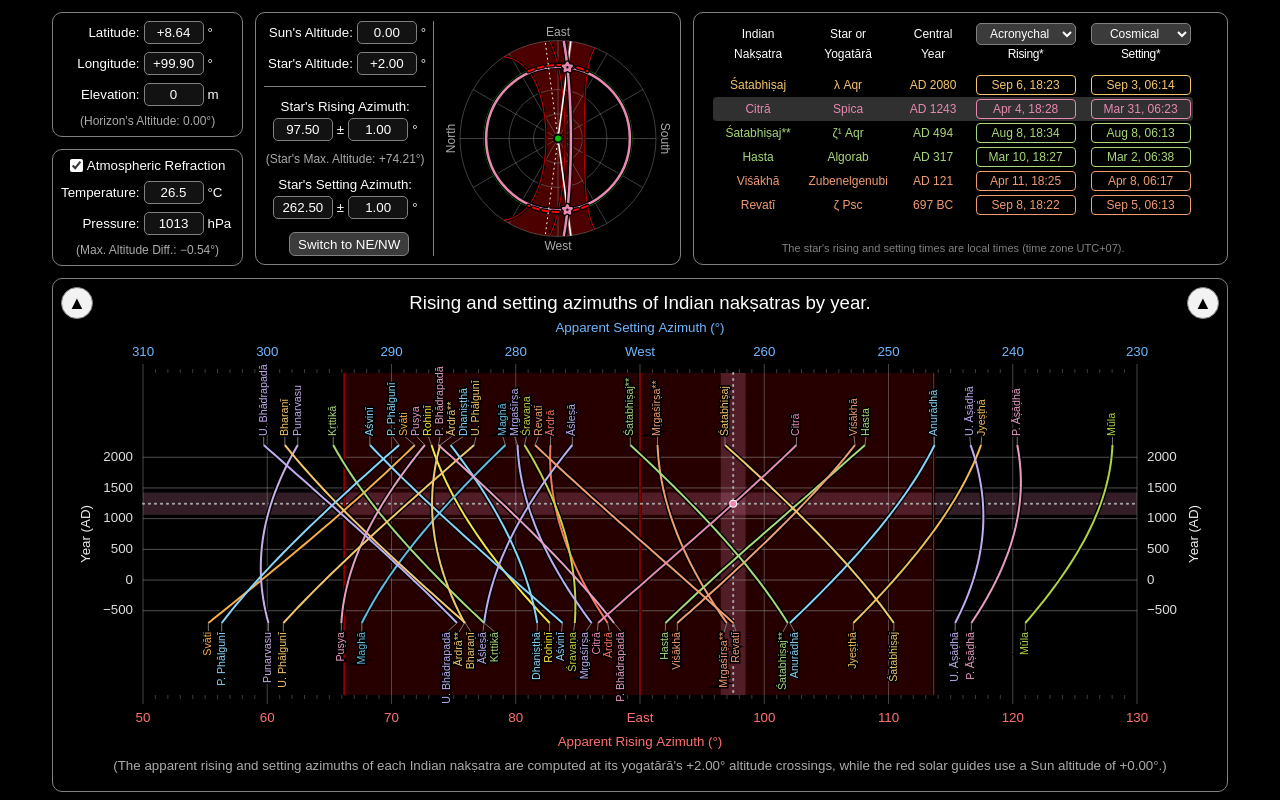
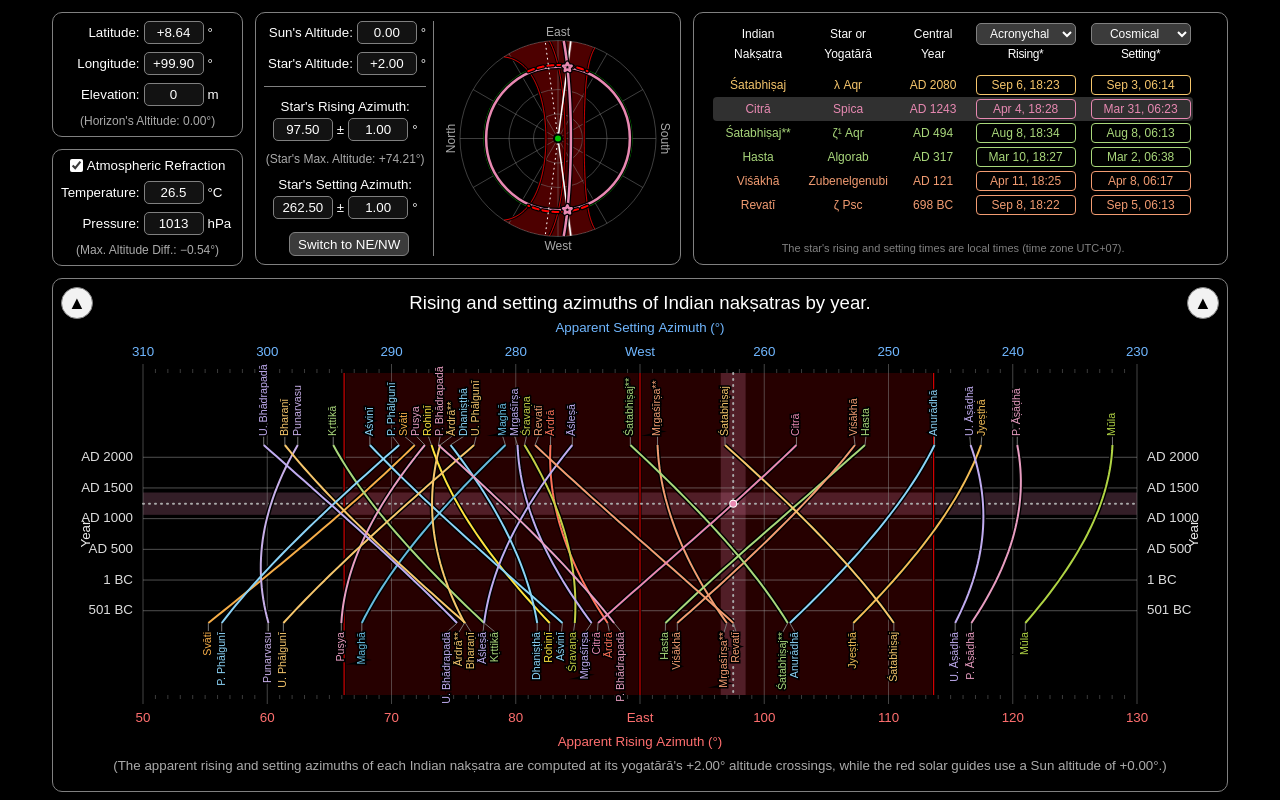
Before and after one commit to harrykoad/armilla, a plain HTML site: page astrolabe.html in a window 1280 px wide. Shown: the top 800 px of the page. Drawn offline with Linux system fonts and the light colour scheme.

Commit message:
Add files via upload

```diff
--- a/astrolabe.html
+++ b/astrolabe.html
@@ -690,9 +690,11 @@ function uncertaintyIntersections(tracks, conditions) {
 			(Number.isFinite(a.centralYear) ? a.centralYear : (a.start + a.end) / 2) ||
 			a.track.name.localeCompare(b.track.name)})}
 
+function formatCalendarYear(year) {
+	return year <= 0 ? 1 - year + " BC" : "AD " + year}
+
 function formatIntersectionYear(year) {
-	const rounded = Math.round(year)
-	return rounded < 0 ? Math.abs(rounded) + " BC" : "AD " + rounded}
+	return formatCalendarYear(Math.round(year))}
 
 function horizonOppositionError(
 	star, julianDay, conditions, starAltitude, sunAltitude,
@@ -816,8 +818,7 @@ function starOppositionEvent(
 			result = {label: monthName + " " + day, julianDay: crossingDay,
 				date: eventYear + "-" + String(month).padStart(2, "0") + "-" +
 					String(day).padStart(2, "0"), time: timeText,
-				tooltip: (eventYear < 0 ? "-" + String(Math.abs(eventYear)).padStart(4, "0") :
-					String(eventYear).padStart(4, "0")) + " " + monthName + " " + day +
+				tooltip: formatCalendarYear(eventYear) + " " + monthName + " " + day +
 					" @ " + timeText}}}
 	graph.oppositionDates.set(key, result)
 	return result}
@@ -1308,8 +1309,8 @@ function drawAzimuthGraph(canvas, tracks, selectedIntersection, conditions, naks
 			"use a Sun altitude of " + sunAltitude + ".)",
 			(left + right) / 2, height - 17)
 	ctx.fillStyle = "#ededed"
-	drawVerticalLabel(ctx, "Year (AD)", 25, (top + bottom) / 2)
-	drawVerticalLabel(ctx, "Year (AD)", width - 25, (top + bottom) / 2)
+	drawVerticalLabel(ctx, "Year", 25, (top + bottom) / 2)
+	drawVerticalLabel(ctx, "Year", width - 25, (top + bottom) / 2)
 	if(solarGuides.solstices.length === 2) {
 		const solarMinimum = Math.min(...solarGuides.solstices)
 		const solarMaximum = Math.max(...solarGuides.solstices)
@@ -1355,7 +1356,7 @@ function drawAzimuthGraph(canvas, tracks, selectedIntersection, conditions, naks
 	ctx.setLineDash([])
 	for(let year = Math.ceil(graph.yearMin / 500) * 500; year < graph.yearMax; year += 500) {
 		const py = y(year)
-		const yearLabel = String(year).replace("-", "−")
+		const yearLabel = formatCalendarYear(year)
 		ctx.strokeStyle = "#a1a1a1"
 		ctx.lineWidth = 0.5
 		ctx.beginPath(); ctx.moveTo(left, py); ctx.lineTo(right, py); ctx.stroke()
@@ -1451,7 +1452,8 @@ function drawAzimuthGraph(canvas, tracks, selectedIntersection, conditions, naks
 			ctx.restore()}}
 	canvas.setAttribute("aria-label", "Rising and setting azimuths of " + tracks.length +
 		(naksatrasOnly ? " naksatra principal stars" : " stars") +
-		" from AD " + graph.yearMin + " to " + graph.yearMax +
+		" from " + formatCalendarYear(graph.yearMin) + " to " +
+		formatCalendarYear(graph.yearMax) +
 		", rising azimuth " + min + " to " + max + " degrees" +
 		", at latitude " + conditions.latitude + " degrees. " +
 		(conditions.refraction ? "Atmospheric refraction included." : "Atmospheric refraction excluded."))}
```
